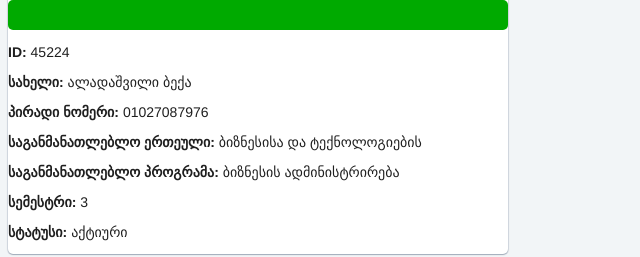
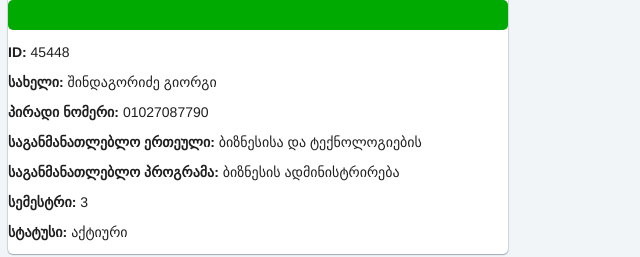
Before and after one commit to emis1seueduge/seu-qr-beka-aladashvili, a plain HTML site: page index.html in a window 1280 px wide. Shown: the part 387-644 px from the top of the page, 0-640 px from the left. Drawn offline with Linux system fonts and the light colour scheme; a web font is replaced by a local one.

Commit message:
Add shindas info

```diff
--- a/index.html
+++ b/index.html
@@ -13,9 +13,9 @@
             <img src="https://emis1.seu.edu.ge/assets/images/default-user.jpg" alt="student" />
             <div class="divider"></div>
             <div class="info">
-                <p><strong class="bolder-text">ID:</strong> 45224</p>
-                <p><strong class="bolder-text">სახელი:</strong> ალადაშვილი ბექა</p>
-                <p><strong class="bolder-text">პირადი ნომერი:</strong> 01027087976</p>
+                <p><strong class="bolder-text">ID:</strong> 45448</p>
+                <p><strong class="bolder-text">სახელი:</strong> შინდაგორიძე გიორგი</p>
+                <p><strong class="bolder-text">პირადი ნომერი:</strong> 01027087790</p>
                 <p><strong class="bolder-text">საგანმანათლებლო ერთეული:</strong> ბიზნესისა და ტექნოლოგიების</p>
                 <p><strong class="bolder-text">საგანმანათლებლო პროგრამა:</strong> ბიზნესის ადმინისტრირება</p>
                 <p><strong class="bolder-text">სემესტრი:</strong> 3</p>
```
